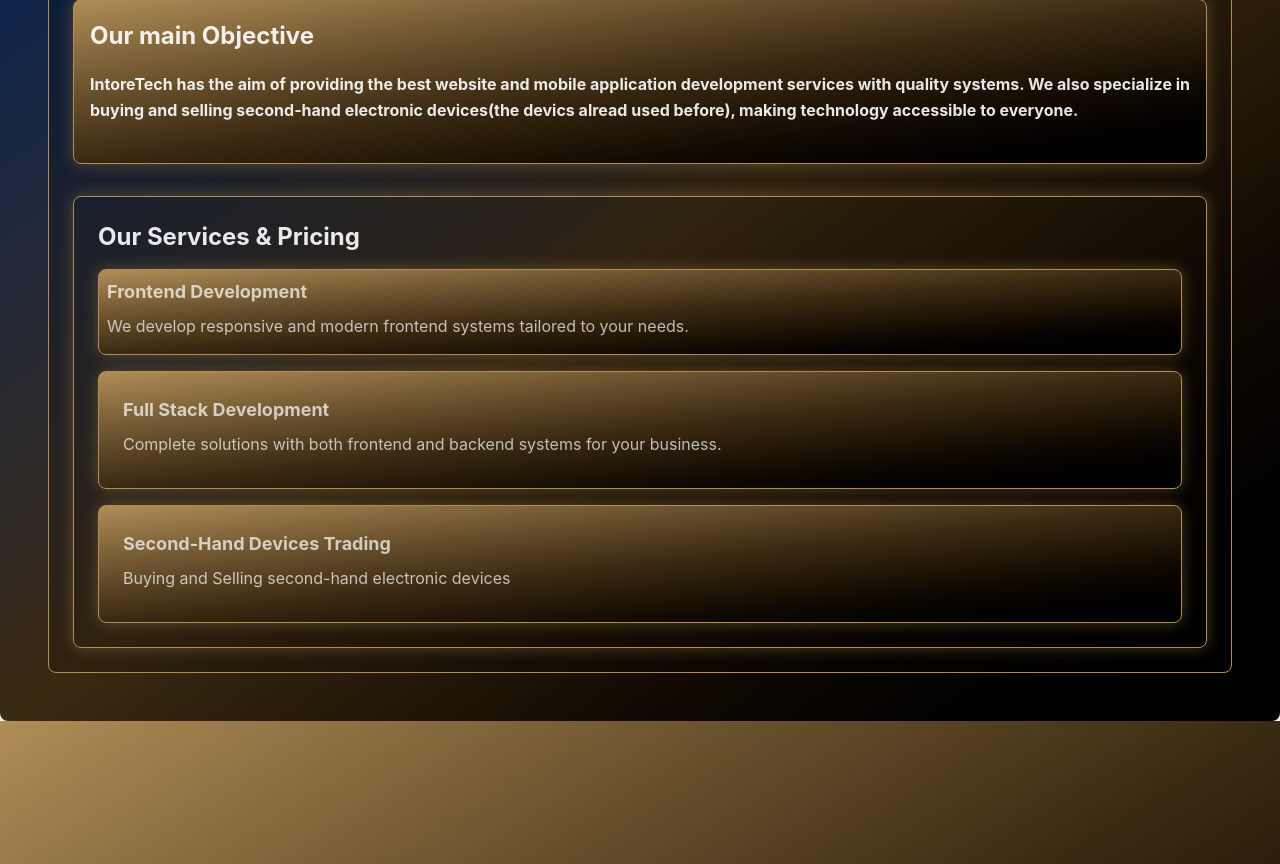
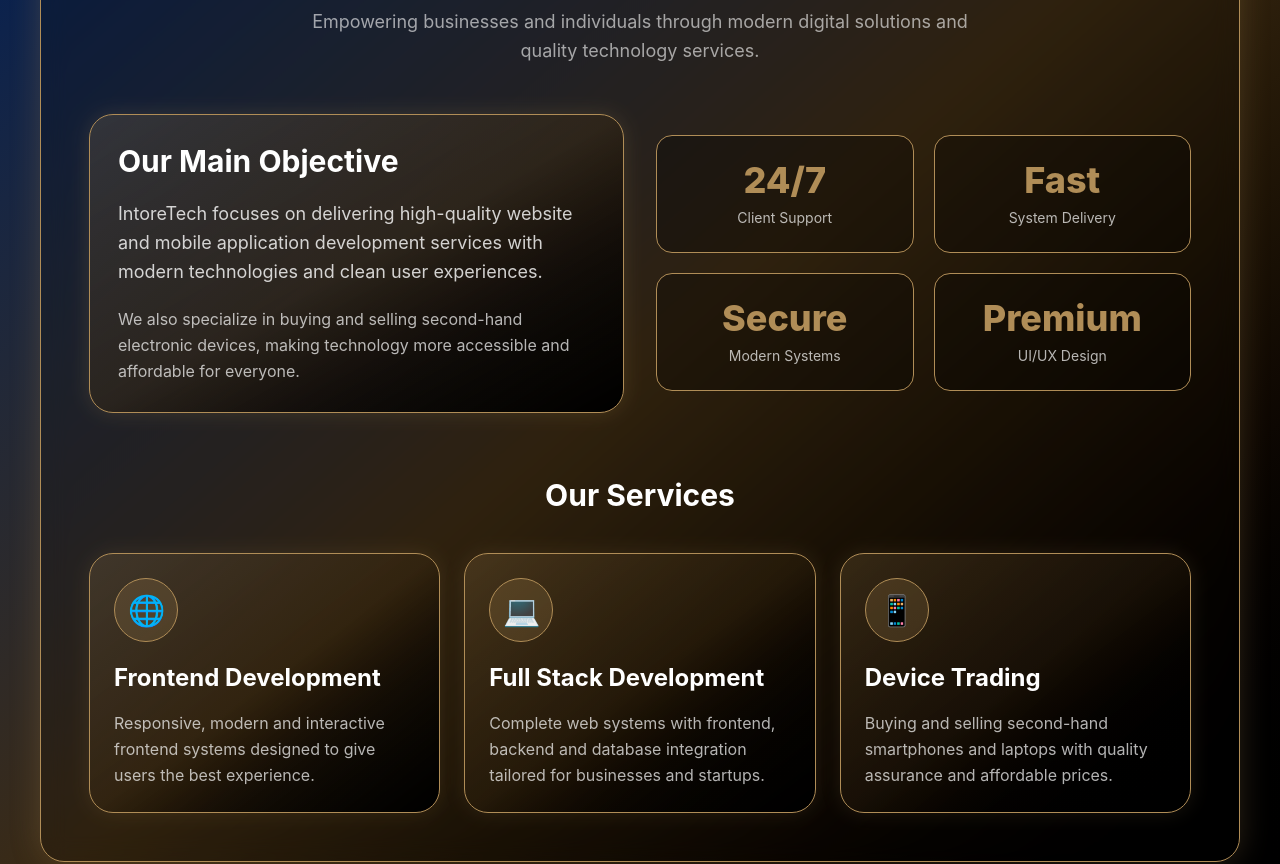
Before and after one commit to Niyomugabo-fabrice/IntoreTechnology-proposal-, a React (Vite) app: page / in a window 1280 px wide. Shown: the part 2860-3724 px from the top of the page. Built offline with nearby package versions, Linux system fonts and the light colour scheme.

Commit message:
upgrading about us

```diff
--- a/src/app/components/About.tsx
+++ b/src/app/components/About.tsx
@@ -1,46 +1,162 @@
 export function About() {
   return (
-    <section id="about" className="text-[#B08D57]">
-      <div className= " bg-gradient-to-br from-[#001D57] via-[#3b2a12] to-black shadow-[0_0_15px_rgba(176,141,87,0.4)]   border-[#B08D57] rounded-lg p-8 md:p-12">
-        <div className="border border-[#B08D57] rounded-lg p-6 bg-[#000000]/20">
-         <h2 className="text-3xl md:text-4xl font-bold text-center mb-12 text-[#B08D57] py-4">About IntoreTech</h2>
-          <div className="space-y-6 text-[#FFFFFF]/90">
-            <p className="text-md leading-relaxed  bg-gradient-to-br from-[#B08D57] via-[#3b2a12] to-black
-                  shadow-[0_0_15px_rgba(176,141,87,0.4)] border border-[#B08D57]   pb-10 rounded-lg text-[#FFFFFF]/90 font-bold px-4">
-            <p className="text-2xl leading-relaxed rounded-lg text-[#FFFFFF]/90 font-bold py-4">Our main Objective</p>
-              IntoreTech has the aim of providing the best website and mobile application development
-              services with quality systems. We also specialize in buying and selling second-hand
-              electronic devices(the devics alread used before), making technology accessible to everyone.
+    <section
+      id="about"
+      className="text-[#B08D57] py-16 px-4 sm:px-6 lg:px-10 bg-gradient-to-br from-[#001D57] via-[#3b2a12] to-black overflow-hidden"
+    >
+      <div className="max-w-7xl mx-auto">
+
+        {/* MAIN CONTAINER */}
+        <div className="border border-[#B08D57] rounded-3xl p-5 sm:p-8 lg:p-12 bg-black/20 backdrop-blur-md shadow-[0_0_30px_rgba(176,141,87,0.25)]">
+
+          {/* TITLE */}
+          <div className="text-center mb-12">
+
+            <h2 className="text-3xl sm:text-4xl lg:text-5xl font-extrabold text-[#B08D57] tracking-wide">
+              About IntoreTech
+            </h2>
+
+            <div className="w-24 sm:w-32 h-1 bg-[#B08D57] mx-auto mt-4 rounded-full"></div>
+
+            <p className="text-white/60 mt-5 max-w-2xl mx-auto text-sm sm:text-base lg:text-lg leading-relaxed px-2">
+              Empowering businesses and individuals through modern digital
+              solutions and quality technology services.
             </p>
-            <div className="mt-8 bg-bg-gradient-to-br from-[#B08D57] via-[#3b2a12] to-black
-                  shadow-[0_0_15px_rgba(176,141,87,0.4)] border border-[#B08D57]  p-6 rounded-lg">
-              <h3 className="text-2xl font-bold mb-4 text-[#FFFFFF">Our Services & Pricing</h3>
-              <div className="space-y-4">
-                <div className="rounded-lg bg-gradient-to-br from-[#B08D57] via-[#3b2a12] to-black
-                  shadow-[0_0_15px_rgba(176,141,87,0.4)] border border-[#B08D57] rounded-full p-2">
-                  <h4 className="text-[#FFFFFF]/70 text-lg mb-2 font-bold p--12">Frontend Development</h4>
-                  <p className="text-[#FFFFFF]/70 mb-2">
-                    We develop responsive and modern frontend systems tailored to your needs.
-                  </p>
+
+          </div>
+
+          {/* TOP SECTION */}
+          <div className="grid grid-cols-1 lg:grid-cols-2 gap-8 items-center">
+
+            {/* LEFT */}
+            <div className="bg-gradient-to-br from-[#B08D57]/20 via-[#3b2a12]/40 to-black border border-[#B08D57] rounded-3xl p-5 sm:p-7 hover:scale-[1.01] transition duration-300 shadow-[0_0_20px_rgba(176,141,87,0.2)]">
+
+              <h3 className="text-2xl sm:text-3xl font-bold text-white mb-5">
+                Our Main Objective
+              </h3>
+
+              <p className="text-white/80 leading-relaxed text-sm sm:text-base lg:text-lg">
+                IntoreTech focuses on delivering high-quality website and mobile
+                application development services with modern technologies and
+                clean user experiences.
+              </p>
+
+              <p className="text-white/70 leading-relaxed mt-5 text-sm sm:text-base">
+                We also specialize in buying and selling second-hand electronic
+                devices, making technology more accessible and affordable for
+                everyone.
+              </p>
+
+            </div>
+
+            {/* RIGHT STATS */}
+            <div className="grid grid-cols-2 gap-4 sm:gap-5">
+
+              <div className="bg-black/30 border border-[#B08D57] rounded-2xl p-4 sm:p-6 text-center hover:bg-[#B08D57]/10 transition duration-300">
+                <h2 className="text-2xl sm:text-4xl font-extrabold text-[#B08D57]">
+                  24/7
+                </h2>
+                <p className="text-white/70 mt-2 text-xs sm:text-sm">
+                  Client Support
+                </p>
+              </div>
+
+              <div className="bg-black/30 border border-[#B08D57] rounded-2xl p-4 sm:p-6 text-center hover:bg-[#B08D57]/10 transition duration-300">
+                <h2 className="text-2xl sm:text-4xl font-extrabold text-[#B08D57]">
+                  Fast
+                </h2>
+                <p className="text-white/70 mt-2 text-xs sm:text-sm">
+                  System Delivery
+                </p>
+              </div>
+
+              <div className="bg-black/30 border border-[#B08D57] rounded-2xl p-4 sm:p-6 text-center hover:bg-[#B08D57]/10 transition duration-300">
+                <h2 className="text-2xl sm:text-4xl font-extrabold text-[#B08D57]">
+                  Secure
+                </h2>
+                <p className="text-white/70 mt-2 text-xs sm:text-sm">
+                  Modern Systems
+                </p>
+              </div>
+
+              <div className="bg-black/30 border border-[#B08D57] rounded-2xl p-4 sm:p-6 text-center hover:bg-[#B08D57]/10 transition duration-300">
+                <h2 className="text-2xl sm:text-4xl font-extrabold text-[#B08D57]">
+                  Premium
+                </h2>
+                <p className="text-white/70 mt-2 text-xs sm:text-sm">
+                  UI/UX Design
+                </p>
+              </div>
+
+            </div>
+          </div>
+
+          {/* SERVICES */}
+          <div className="mt-16">
+
+            <h3 className="text-2xl sm:text-3xl font-bold text-center text-white mb-10">
+              Our Services
+            </h3>
+
+            <div className="grid grid-cols-1 md:grid-cols-2 xl:grid-cols-3 gap-6">
+
+              {/* CARD 1 */}
+              <div className="group bg-gradient-to-br from-[#B08D57]/20 via-[#3b2a12]/30 to-black border border-[#B08D57] rounded-3xl p-6 hover:-translate-y-2 transition duration-300 shadow-[0_0_20px_rgba(176,141,87,0.15)]">
+
+                <div className="w-14 h-14 sm:w-16 sm:h-16 rounded-full bg-[#B08D57]/20 border border-[#B08D57] flex items-center justify-center text-2xl sm:text-3xl mb-5 group-hover:scale-110 transition">
+                  🌐
                 </div>
 
-                <div className="bg-gradient-to-br from-[#B08D57] via-[#3b2a12] to-black
-                  shadow-[0_0_15px_rgba(176,141,87,0.4)] border border-[#B08D57] rounded-full p-2 p-6 rounded-lg">
-                  <h4 className="text-[#FFFFFF]/70 text-lg mb-2 font-bold p--12">Full Stack Development</h4>
-                  <p className="text-[#FFFFFF]/70 mb-2 font-sans">
-                    Complete solutions with both frontend and backend systems for your business.
-                  </p>
+                <h4 className="text-xl sm:text-2xl font-bold text-white mb-4">
+                  Frontend Development
+                </h4>
+
+                <p className="text-white/70 leading-relaxed text-sm sm:text-base">
+                  Responsive, modern and interactive frontend systems designed
+                  to give users the best experience.
+                </p>
+
+              </div>
+
+              {/* CARD 2 */}
+              <div className="group bg-gradient-to-br from-[#B08D57]/20 via-[#3b2a12]/30 to-black border border-[#B08D57] rounded-3xl p-6 hover:-translate-y-2 transition duration-300 shadow-[0_0_20px_rgba(176,141,87,0.15)]">
+
+                <div className="w-14 h-14 sm:w-16 sm:h-16 rounded-full bg-[#B08D57]/20 border border-[#B08D57] flex items-center justify-center text-2xl sm:text-3xl mb-5 group-hover:scale-110 transition">
+                  💻
                 </div>
-                  <div className="bg-gradient-to-br from-[#B08D57] via-[#3b2a12] to-black
-                  shadow-[0_0_15px_rgba(176,141,87,0.4)] border border-[#B08D57] rounded-full p-2 p-6 rounded-lg">
-                  <h4 className="text-[#FFFFFF]/70 text-lg mb-2 font-bold p--12">Second-Hand Devices Trading</h4>
-                  <p className="text-[#FFFFFF]/70 mb-2 font-sans">
-                    Buying and Selling second-hand electronic devices
-                  </p>
+
+                <h4 className="text-xl sm:text-2xl font-bold text-white mb-4">
+                  Full Stack Development
+                </h4>
+
+                <p className="text-white/70 leading-relaxed text-sm sm:text-base">
+                  Complete web systems with frontend, backend and database
+                  integration tailored for businesses and startups.
+                </p>
+
+              </div>
+
+              {/* CARD 3 */}
+              <div className="group bg-gradient-to-br from-[#B08D57]/20 via-[#3b2a12]/30 to-black border border-[#B08D57] rounded-3xl p-6 hover:-translate-y-2 transition duration-300 shadow-[0_0_20px_rgba(176,141,87,0.15)]">
+
+                <div className="w-14 h-14 sm:w-16 sm:h-16 rounded-full bg-[#B08D57]/20 border border-[#B08D57] flex items-center justify-center text-2xl sm:text-3xl mb-5 group-hover:scale-110 transition">
+                  📱
                 </div>
+
+                <h4 className="text-xl sm:text-2xl font-bold text-white mb-4">
+                  Device Trading
+                </h4>
+
+                <p className="text-white/70 leading-relaxed text-sm sm:text-base">
+                  Buying and selling second-hand smartphones and laptops with
+                  quality assurance and affordable prices.
+                </p>
+
               </div>
+
             </div>
           </div>
+
         </div>
       </div>
     </section>
```
